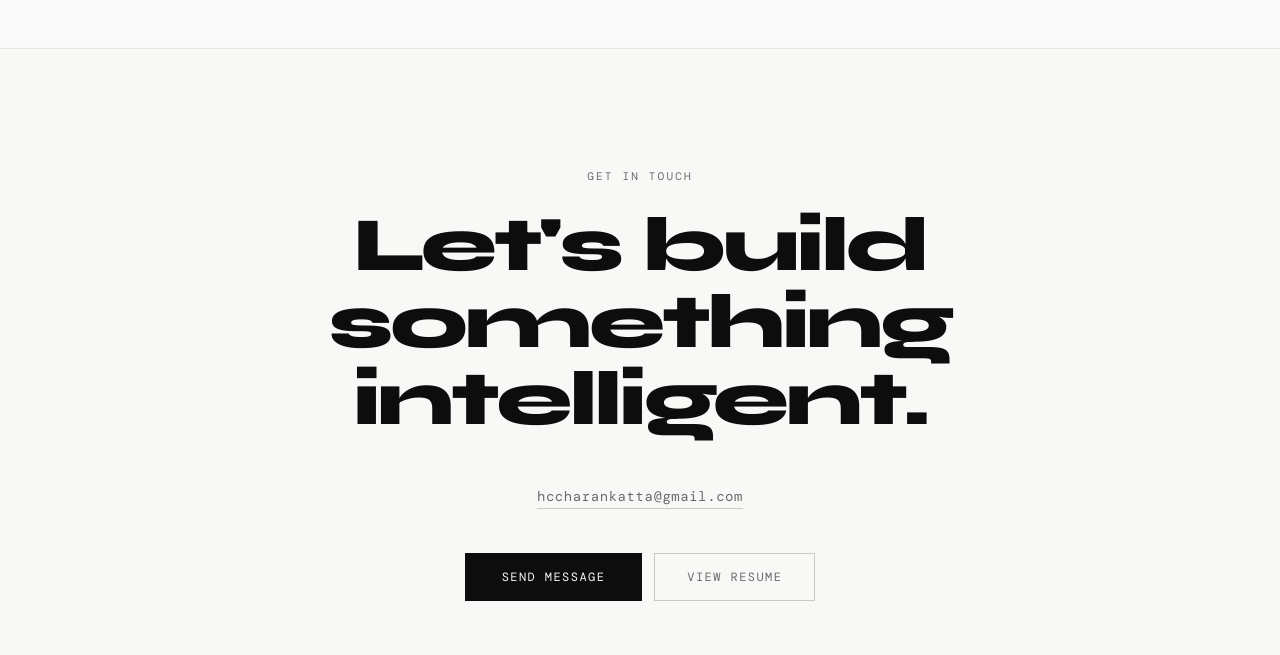
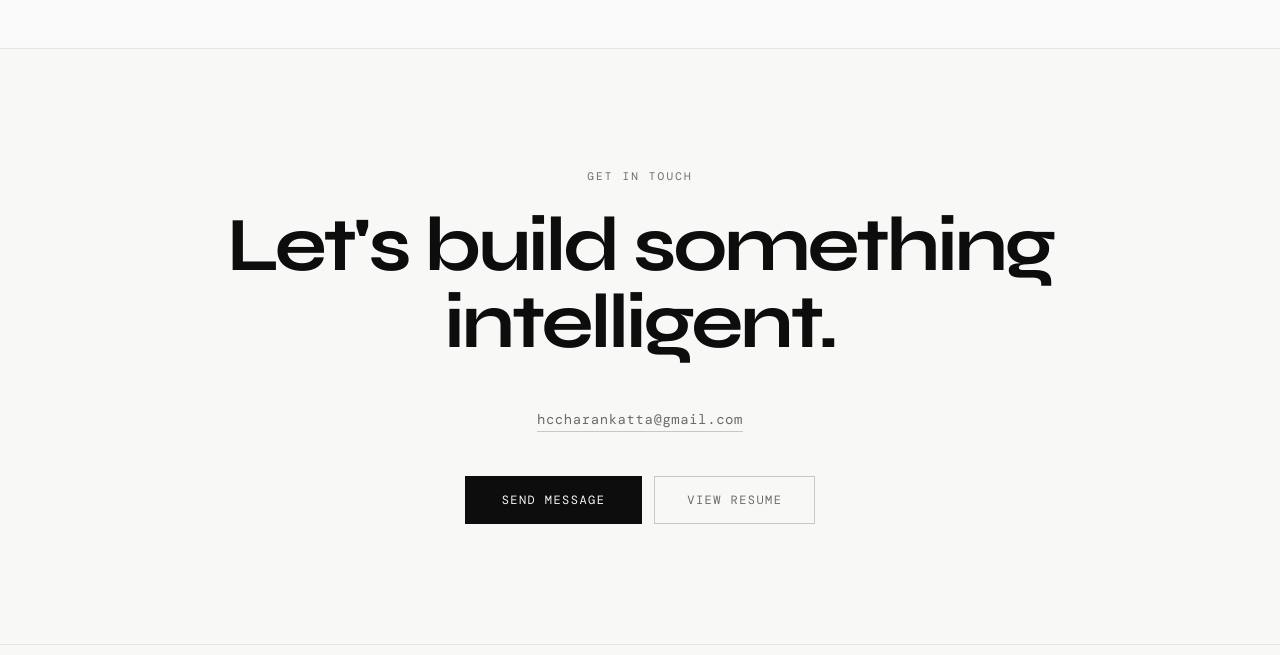
Before and after one commit to haricharnbytes/TensorFolio, a plain HTML site: page index.html in a window 1280 px wide. Shown: the part 2903-3558 px from the top of the page. Drawn offline with nearby package versions, Linux system fonts and the light colour scheme; a web font is replaced by a local one.

Commit message:
refactor: modify contact box elements

```diff
--- a/styles.css
+++ b/styles.css
@@ -609,10 +609,10 @@
   }
   .contact-headline {
     font-size: clamp(40px, 6vw, 80px);
-    font-weight: 800;
+    font-weight: 650;
     letter-spacing: -0.04em;
     line-height: 1.0;
-    max-width: 700px;
+    max-width: 1000px;
     margin: 0 auto 48px;
   }
   .contact-email {
```
